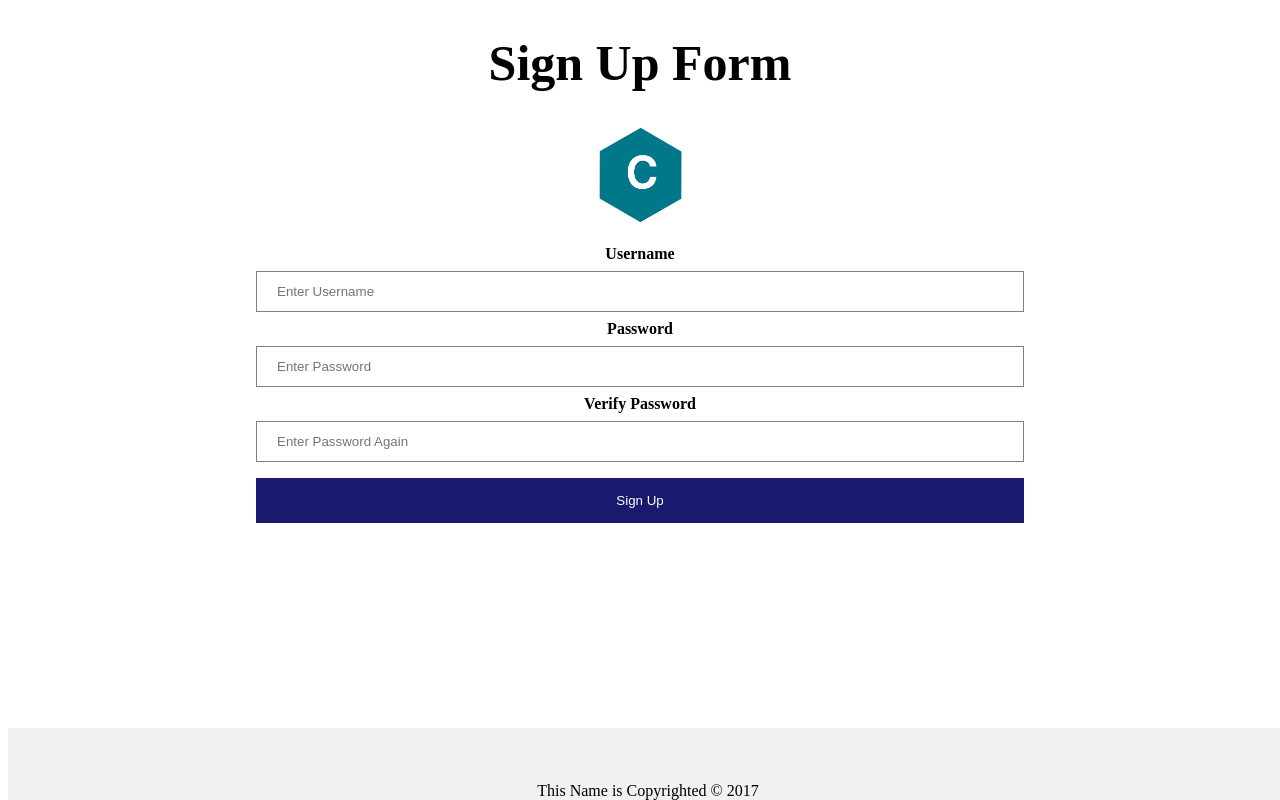
After one commit to kkhan01/This_Name_is_Copyrighted-Brain_Battles, a Flask app: page /create in a window 1280 px wide. The commit adds this page. Run offline with Flask 2, Linux system fonts and the light colour scheme.

Commit message:
better login

```diff
--- a/app.py
+++ b/app.py
@@ -1,17 +1,128 @@
-from flask import Flask, render_template
+from __future__ import print_function
+from flask import Flask, render_template, request, session, redirect, url_for, flash
+import sys
+import os
+import sqlite3   #enable control of an sqlite database
+f="data/database.db"
 
+db = sqlite3.connect(f, check_same_thread=False) #open if f exists, otherwise create
+c = db.cursor()    #facilitate db ops
+
+#==========================================================
+#sql code
+
+#checks if username is in db
+def user_exist(username):
+    command = 'SELECT * FROM accounts'
+    possibility = c.execute(command)
+    for i in possibility:
+        if(i[0] == username):
+            return True
+    return False
+
+#gets a username's pass
+def get_pass(username):
+    command = 'SELECT * FROM accounts'
+    possibility = c.execute(command)
+    for i in possibility:
+        if(i[0] == username):
+            return i[1]
+    return False
+
+#adds a new user
+def create_user(username, password):
+    if(user_exist(username)):
+        return False
+    command = 'INSERT INTO accounts(username, password) VALUES("%s", "%s")'%(username, password)
+    c.execute(command)
+    db.commit() #save changes
+    return True
+
+#==========================================================
+#flask code
 app = Flask(__name__)
+
+app.secret_key = 'keysmithsmakekeys'
+
+#PRINTS STUFF!!!!
+def eprint(*args, **kwargs):
+    print(*args, file=sys.stderr, **kwargs)
+    return
 
 @app.route('/')
 def root():
-    return render_template('default.html')
-@app.route('/login')
+    if 'user' in session:
+        return redirect(url_for('home'))
+    return redirect(url_for('login'))
+
+@app.route('/login', methods=['POST', 'GET'])
 def login():
+    if 'user' in session:
+        return redirect(url_for('home'))
     return render_template('login.html')
 
-@app.route('/dummy')
-def dummy():
-    return render_template('dummy.html')
+#will say what's wrong
+def authenticate(user, passw):
+    #check if username & pass are in the database
+    if user_exist(user):
+        if get_pass(user) == passw:
+            return 'good'
+        else:
+            return 'password'
+    else:
+        return 'username and password'
+
+@app.route('/create', methods=['POST', 'GET'])
+def create():
+    return render_template('create.html')
+
+@app.route('/creation', methods=['POST', 'GET'])
+def creation():
+    if 'uname' in request.form:
+            user = request.form['uname']
+            passw = request.form['upass']
+            passw2 = request.form['upass2']
+            eprint("u: %s\np: %s\np2: %s" % (user,passw,passw2))
+            if(passw != passw2):
+                flash ('Sorry, but your passwords were different. Please try again')
+                #THIS REDIRECTION ISNT WORKING IDK WHY
+                redirect (url_for('create'))
+            else:
+                #check if unique name
+                if user_exist(user):
+                    flash ('Sorry, but this user exists, please choose a different username')
+                    redirect (url_for('create'))
+                else:
+                    #add to database
+                    create_user(user, passw)
+                    flash ('New user successfully created!')
+                    redirect (url_for('login'))
+    return redirect (url_for('login'))
+
+@app.route('/logout', methods=['POST', 'GET'])
+def logout():
+   session.pop('user')
+   return redirect(url_for('login'))
+
+#temp welcoming page
+@app.route('/home', methods=['POST', 'GET'])
+def home():
+    if 'user' not in session:
+		#fixed if statement here
+        if 'uname' in request.form:
+            user = request.form['uname']
+            passw = request.form['upass']
+
+            result = authenticate(user, passw)
+
+            if result == 'good':
+                session['user'] = user
+            else:
+                flash ('Sorry, but your '+ result + ' is wrong. Please try again')
+        return redirect(url_for('login'))
+
+    else:
+        return render_template('dummy.html', name = session['user'])
 
 @app.route('/simon')
 def simon():
@@ -20,3 +131,7 @@ def simon():
 if __name__ == '__main__':
     app.debug = True
     app.run()
+
+#==========================================================
+db.commit() #save changes
+db.close() #close database
--- a/devlog.txt
+++ b/devlog.txt
@@ -15,3 +15,6 @@ Completed base Simon game
 
 linS -- 2017-12-25 23:29:16
 Created endgame display
+
+khanK -- 2017-12-31 18:26:49
+completed logging in and signing up with database interaction!
--- /dev/null
+++ b/templates/create.html
@@ -0,0 +1,25 @@
+{% extends 'login.html' %}
+
+{% block c_title %}
+Sign Up!
+{% endblock %}
+
+{% block c_title2 %}
+Sign Up Form
+{% endblock %}
+
+{% block content %}
+<div class="container">
+  <form method="POST" action="/creation">
+    <label><b>Username</b></label>
+    <input type="text" placeholder="Enter Username" name="uname" required>
+
+    <label><b>Password</b></label>
+    <input type="password" placeholder="Enter Password" name="upass" required>
+
+    <label><b>Verify Password</b></label>
+    <input type="password" placeholder="Enter Password Again" name="upass2" required>
+    <button type="submit">Sign Up</button>
+  </form>
+</div>
+{% endblock %}
--- a/templates/login.html
+++ b/templates/login.html
@@ -1,21 +1,34 @@
 <!DOCTYPE html>
 <html>
   <head>
-    <title>Login</title>
+    <title>
+      {% block c_title %}
+      Login
+      {% endblock %}
+    </title>
     <link rel= "stylesheet" type= "text/css" href= "{{ url_for('static',filename='css/login_custom.css') }}">
   </head>
 
   <body>
+    <!-- Messages -->
+    <center>
+      {% set messages = get_flashed_messages() %}
+      {% for i in messages %}
+      {{i}}
+      {% endfor %}
+    </center>
+
     <!-- Makes middle look smaller + good. May switch to Grid later -->
     <div style="width:800px; margin:0 auto;">
-
-      <h1 style="font-size: 50px;">LOGIN</h1>
+      <h1 style="font-size: 50px;">{% block c_title2 %} LOGIN {% endblock %}</h1>
       <!-- LOGO! -->
       <div class="media-object-section">
 	<img style="width:100px !important;" src="{{ url_for('static',filename='img/logo.png') }}" alt="You Shouldn't Be Downloading This... It's Copyrighted">
       </div>
+      {% block content %}
       <!-- Actual Info -->
       <div class="container">
+	<form method="POST" action="/home">
 	  <label><b>Username</b></label>
 	  <input type="text" placeholder="Enter Username" name="uname" required>
 
@@ -23,17 +36,25 @@
 	  <input type="password" placeholder="Enter Password" name="upass" required>
 
 	  <button type="submit">Login</button>
+	</form>
 	<!-- If user cant login straight away -->
-	<button type="button" class="lbutton">Forgot Password</button>
-	<button type="button" class="rbutton">Sign Up</button>
+
+	<!-- Later addition -->
+	<!-- <button type="button" class="lbutton">Forgot Password</button> -->
+	<form method="POST" action="/create">
+	  <button type="submit" class="rbutton">Sign Up</button>
+	</form>
       </div>
+      {% endblock %}
     </div>
 
     <footer>
       <div class="bottom">
+	{% block breaks %}
 	<br>
 	<br>
 	<br>
+	{% endblock %}
 	<center>
 	  This Name is Copyrighted &copy;
 	  <span id="copyright">
```
Also changed, not shown: templates/default.html (+6 -6 lines), data/database.db (added). Lines whose indentation alone changed are shown as unchanged.
